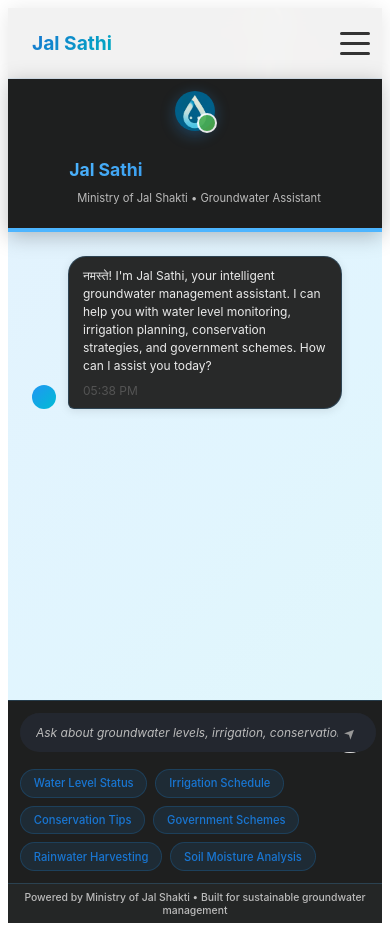
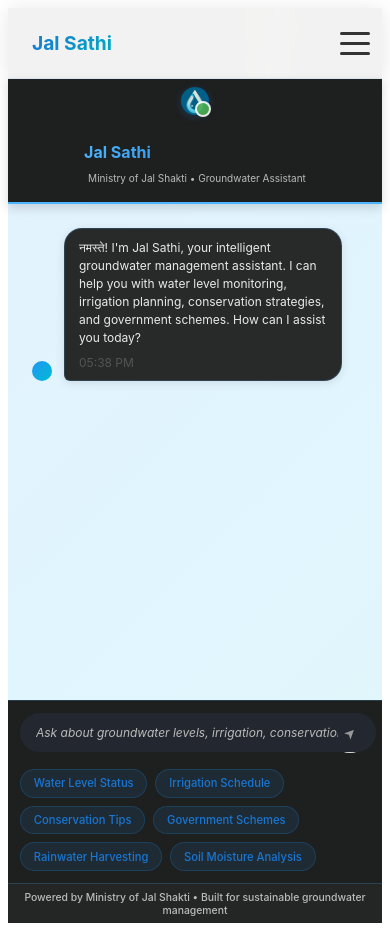
Before and after one commit to rutviktayde/INGRES, a React (Vite) app in the folder FrontEnd/: page /chat in a window 390 px wide. Built offline with nearby package versions, Linux system fonts and the light colour scheme.

Commit message:
Refactor ChatHeader and ChatMessage styles for improved layout and responsiveness

```diff
--- a/FrontEnd/src/components/ChatHeader.css
+++ b/FrontEnd/src/components/ChatHeader.css
@@ -1,8 +1,8 @@
 /* Chat Header Styles */
 .chat-header {
   background: rgba(20, 20, 20, 0.95);
-  box-shadow: 0 4px 20px rgba(0, 0, 0, 0.25);
-  border-bottom: 4px solid #4db5ff;
+  box-shadow: 0 4px 10px rgba(0, 0, 0, 0.15); /* Reduced box shadow */
+  border-bottom: 2px solid #4db5ff; /* Thinner border */
   position: sticky;
   top: 0;
   z-index: 100;
@@ -10,12 +10,12 @@
 }
 
 .header-content {
-  max-width: 1200px;
+  max-width: 800px; /* Reduced max-width */
   margin: 0 auto;
-  padding: 1rem 1.5rem;
+  padding: 0.5rem 1rem; /* Reduced padding */
   display: flex;
   align-items: center;
-  gap: 1rem;
+  gap: 0.5rem; /* Reduced gap between elements */
 }
 
 .bot-avatar-container {
@@ -24,25 +24,25 @@
 }
 
 .bot-avatar {
-  width: 48px;
-  height: 48px;
+  width: 32px; /* Smaller size */
+  height: 32px; /* Smaller size */
   background-image: url("/public/ChatBot.jpg"); /* Image as background */
-  background-size: cover; /* Ensures the image fits the circle */
-  background-position: center; /* Centers the image within the circle */
-  border-radius: 50%; /* Keeps the avatar circular */
+  background-size: cover;
+  background-position: center;
+  border-radius: 50%;
   display: flex;
   align-items: center;
   justify-content: center;
-  box-shadow: 0 4px 15px rgba(33, 150, 243, 0.3);
+  box-shadow: 0 2px 8px rgba(33, 150, 243, 0.2); /* Reduced shadow */
   transition: transform 0.2s ease;
 }
 
 .bot-avatar:hover {
-  transform: scale(1.05);
+  transform: scale(1.05); /* Optional: Scale up on hover */
 }
 
 .water-drop {
-  font-size: 1.5rem;
+  font-size: 1rem; /* Smaller font size */
   animation: float 3s ease-in-out infinite;
 }
 
@@ -52,7 +52,7 @@
     transform: translateY(0px);
   }
   50% {
-    transform: translateY(-3px);
+    transform: translateY(-2px); /* Smaller float movement */
   }
 }
 
@@ -60,8 +60,8 @@
   position: absolute;
   bottom: -2px;
   right: -2px;
-  width: 16px;
-  height: 16px;
+  width: 12px; /* Smaller status dot */
+  height: 12px; /* Smaller status dot */
   background: #4caf50;
   border-radius: 50%;
   border: 2px solid white;
@@ -86,7 +86,7 @@
 }
 
 .bot-title {
-  font-size: 1.5rem;
+  font-size: 1.25rem; /* Smaller title */
   font-weight: 700;
   background: linear-gradient(135deg, #4db5ff, #1976d2);
   -webkit-background-clip: text;
@@ -100,32 +100,32 @@
 
 .bot-subtitle {
   color: #bbbbbb;
-  font-size: 0.875rem;
+  font-size: 0.75rem; /* Smaller subtitle */
   display: flex;
   align-items: center;
-  gap: 0.5rem;
+  gap: 0.25rem; /* Reduced gap */
   white-space: nowrap;
   overflow: hidden;
   text-overflow: ellipsis;
 }
 
 .wave-icon {
-  font-size: 1rem;
+  font-size: 0.75rem; /* Smaller icon */
   flex-shrink: 0;
 }
 
 .online-status {
   display: flex;
   align-items: center;
-  gap: 0.5rem;
-  font-size: 0.875rem;
+  gap: 0.25rem; /* Reduced gap */
+  font-size: 0.75rem;
   color: #bbbbbb;
   flex-shrink: 0;
 }
 
 .status-dot {
-  width: 8px;
-  height: 8px;
+  width: 6px; /* Smaller status dot */
+  height: 6px; /* Smaller status dot */
   background: #4caf50;
   border-radius: 50%;
   animation: pulse 2s infinite;
@@ -134,15 +134,15 @@
 /* Responsive Design */
 @media (max-width: 768px) {
   .header-content {
-    padding: 0.75rem 1rem;
+    padding: 0.5rem 1rem; /* Reduced padding */
   }
 
   .bot-title {
-    font-size: 1.25rem;
+    font-size: 1.1rem; /* Smaller title */
   }
 
   .bot-subtitle {
-    font-size: 0.75rem;
+    font-size: 0.7rem; /* Smaller subtitle */
   }
 
   .online-status {
@@ -152,23 +152,23 @@
 
 @media (max-width: 480px) {
   .header-content {
-    gap: 0.75rem;
+    gap: 0.5rem; /* Reduced gap */
   }
 
   .bot-avatar {
-    width: 40px;
-    height: 40px;
+    width: 28px; /* Even smaller avatar */
+    height: 28px; /* Even smaller avatar */
   }
 
   .water-drop {
-    font-size: 1.25rem;
+    font-size: 1.125rem; /* Smaller font size */
   }
 
   .bot-title {
-    font-size: 1.1rem;
+    font-size: 1rem; /* Smaller title */
   }
 
   .bot-subtitle {
-    font-size: 0.7rem;
+    font-size: 0.625rem; /* Smaller subtitle */
   }
 }
--- a/FrontEnd/src/components/ChatMessage.css
+++ b/FrontEnd/src/components/ChatMessage.css
@@ -52,8 +52,11 @@
 }
 
 .message-avatar.bot {
+  width: 20px; /* Smaller size */
+  height: 20px; /* Smaller size */
   background: linear-gradient(135deg, #2196f3, #00bcd4);
   color: white;
+  font-size: 0.5rem; /* Adjusted font size for initials */
 }
 
 /* Initials for user and bot avatars */
```
